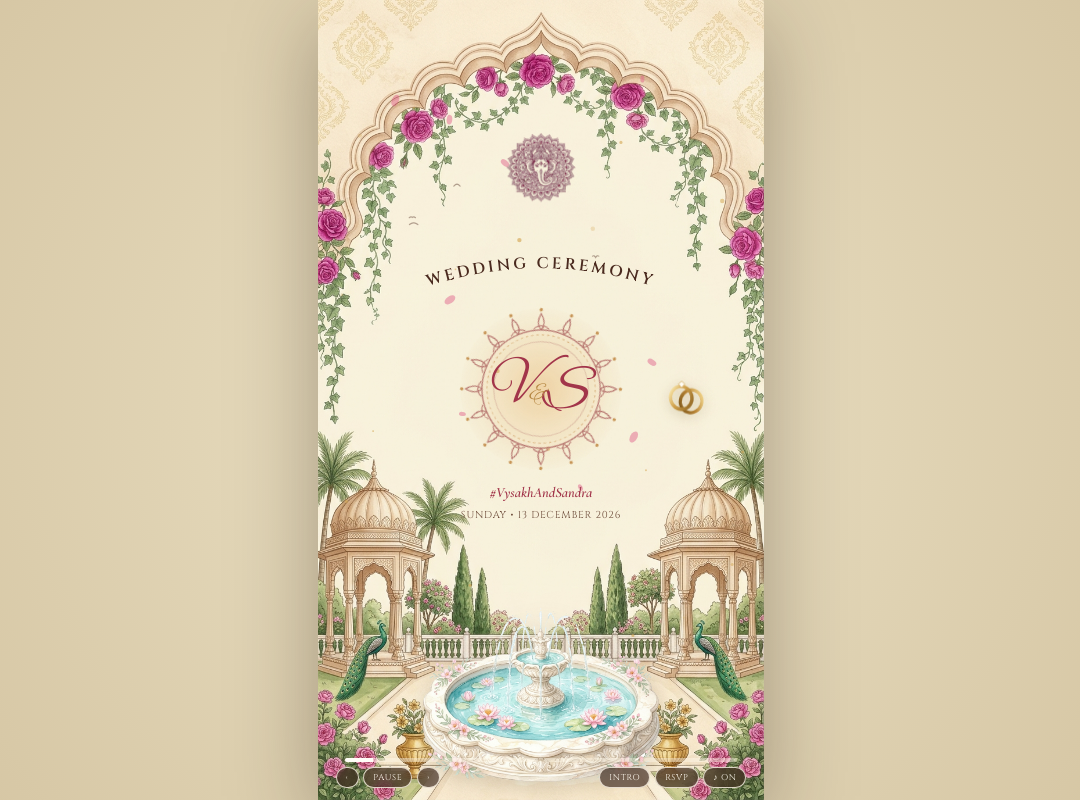
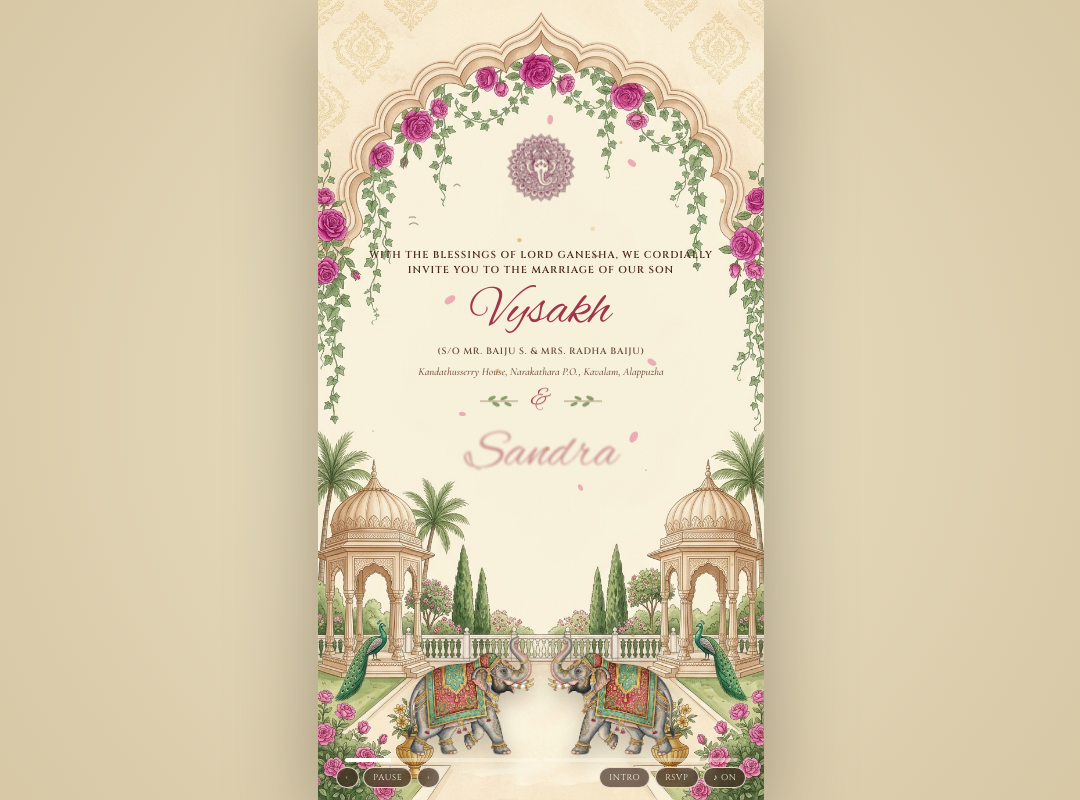
Before and after one commit to vishalcodes404/WeddingInvitation, a Next.js app: page / in a window 1280 px wide. Both pictures are taken after a click on the button "SKIP INTRO". Shown: the whole page, without its empty margins (99-1179 px from the left). Built offline with nearby package versions, Linux system fonts and the light colour scheme.

Commit message:
Keep only Families/Elephants and Ceremony/Couple slides

```diff
--- a/app/globals.css
+++ b/app/globals.css
@@ -511,7 +511,7 @@ body {
 
 .progress-track {
   display: grid;
-  grid-template-columns: repeat(4, 1fr);
+  grid-template-columns: repeat(2, 1fr);
   gap: 1.4cqw;
   padding: 0 2cqw;
 }
--- a/app/page.js
+++ b/app/page.js
@@ -2,7 +2,7 @@
 import { useEffect, useRef, useState } from 'react'
 import AmbientCanvas from './components/AmbientCanvas'
 import EnvelopeIntro from './components/EnvelopeIntro'
-import { FloatingRings, LeafDivider, MandalaCrest } from './components/Ornaments'
+import { FloatingRings, LeafDivider } from './components/Ornaments'
 import RsvpModal from './components/RsvpModal'
 
 const D = {
@@ -30,7 +30,7 @@ const D = {
   phones: ['9020903355', '9847570940'],
 }
 
-const SLIDE_DURATIONS = [7500, 9500, 10000, 9500]
+const SLIDE_DURATIONS = [9500, 11000]
 
 export default function Page() {
   const [introKey, setIntroKey] = useState(0)
@@ -77,7 +77,7 @@ export default function Page() {
     clearTimeout(timerRef.current)
     setOut(true)
     setTimeout(() => {
-      setStep((next + 4) % 4)
+      setStep((next + 2) % 2)
       setOut(false)
     }, 450)
   }
@@ -85,7 +85,7 @@ export default function Page() {
   useEffect(() => {
     if (!started || paused || modalOpen) return
     timerRef.current = setTimeout(() => {
-      goTo((step + 1) % 4)
+      goTo((step + 1) % 2)
     }, SLIDE_DURATIONS[step])
     return () => clearTimeout(timerRef.current)
   }, [started, paused, modalOpen, step])
@@ -201,78 +201,35 @@ export default function Page() {
       {/* 1. Painted Mughal Floral Arch & Palace Garden Backdrop */}
       <img src="/art/palace.png" alt="" className="palace-bg" />
 
-      {/* 2. Live Birds, Rose Petals, Gold Dust & Fountain Water Particles */}
-      <AmbientCanvas showFountainSparkle={step === 0 || step === 3} />
+      {/* 2. Live Birds, Rose Petals & Gold Dust */}
+      <AmbientCanvas showFountainSparkle={false} />
 
       {/* 3. Lord Ganesha Medallion under Arch Apex */}
       <img src="/art/ganesha.png" alt="Lord Ganesha emblem" className="ganesha-emblem" />
 
-      {/* 4. Dynamic Courtyard Illustrations per Slide */}
+      {/* 4. Dynamic Courtyard Illustrations (Elephants on Slide 0, Couple on Slide 1) */}
       <div className="courtyard-layer" aria-hidden="true">
-        <img
-          src="/art/fountain.png"
-          alt=""
-          className={`prop-fountain${step === 0 || step === 3 ? ' on' : ''}`}
-        />
         <img
           src="/art/elephant-left.png"
           alt=""
-          className={`prop-elephant left${step === 1 ? ' on' : ''}`}
+          className={`prop-elephant left${step === 0 ? ' on' : ''}`}
         />
         <img
           src="/art/elephant-right.png"
           alt=""
-          className={`prop-elephant right${step === 1 ? ' on' : ''}`}
+          className={`prop-elephant right${step === 0 ? ' on' : ''}`}
         />
         <img
           src="/art/couple.png"
           alt=""
-          className={`prop-couple${step === 2 ? ' on' : ''}`}
+          className={`prop-couple${step === 1 ? ' on' : ''}`}
         />
       </div>
 
-      {/* 5. Animated Invitation Scenes (shown once curtains start parting) */}
+      {/* 5. Two Invitation Scenes */}
       {started && (
         <section className={`content-zone${out ? ' out' : ''}`} key={`${introKey}-${step}`}>
           {step === 0 && (
-            <>
-              <svg
-                className="arc-reveal"
-                viewBox="0 0 280 54"
-                style={{ width: '68cqw', overflow: 'visible', marginBottom: '-1cqw' }}
-                aria-hidden="true"
-              >
-                <defs>
-                  <path id="weddingArc" d="M 18 48 Q 140 2 262 48" />
-                </defs>
-                <text
-                  fill="#4a2a1f"
-                  fontSize="14.5"
-                  fontFamily="'Cinzel', serif"
-                  letterSpacing="2.8"
-                  fontWeight="600"
-                >
-                  <textPath href="#weddingArc" startOffset="50%" textAnchor="middle">
-                    WEDDING CEREMONY
-                  </textPath>
-                </text>
-              </svg>
-
-              <div style={{ position: 'relative', width: '100%', display: 'grid', placeItems: 'center' }}>
-                <MandalaCrest />
-                <FloatingRings className="rings-right" />
-              </div>
-
-              <p className="serif-ital" style={{ color: 'var(--rose)', fontSize: '3.2cqw', fontWeight: 600 }}>
-                #{D.groom}And{D.bride}
-              </p>
-              <p className="cin-sm">
-                {D.weekday.toUpperCase()} • {D.day} DECEMBER {D.year}
-              </p>
-            </>
-          )}
-
-          {step === 1 && (
             <>
               <p className="cin" style={{ fontSize: '2.25cqw', fontWeight: 600 }}>
                 WITH THE BLESSINGS OF LORD GANESHA, WE CORDIALLY INVITE YOU TO THE MARRIAGE OF OUR SON
@@ -300,7 +257,7 @@ export default function Page() {
             </>
           )}
 
-          {step === 2 && (
+          {step === 1 && (
             <>
               <div style={{ position: 'relative', width: '100%', display: 'flex', flexDirection: 'column', alignItems: 'center' }}>
                 <FloatingRings className="rings-left" />
@@ -334,42 +291,12 @@ export default function Page() {
                 {D.venue.toUpperCase()}, {D.place.toUpperCase()}
               </p>
 
-              <a className="btn-pill" href={D.templeMap} target="_blank" rel="noopener noreferrer">
-                VIEW ON MAP
-              </a>
-            </>
-          )}
-
-          {step === 3 && (
-            <>
-              <h2 className="script-title write-reveal">Reception</h2>
-              <p className="cin" style={{ fontSize: '2.7cqw', fontWeight: 600, color: 'var(--rose-deep)' }}>
-                {D.reception} • SAME DAY
-              </p>
-              <p className="serif-ital" style={{ fontSize: '2.6cqw' }}>
-                You are also invited for the reception at our residence
-              </p>
-              <p className="cin-sm" style={{ fontSize: '2.1cqw' }}>
-                {D.groomHome}
-              </p>
-
-              <LeafDivider label="Sharing the Happiness" />
-
-              <p className="serif-ital" style={{ fontSize: '2.7cqw', lineHeight: 1.4 }}>
-                {D.sharing.slice(0, 2).join('  •  ')}
-                <br />
-                {D.sharing.slice(2).join('  •  ')}
-              </p>
-              <p className="cin-sm" style={{ fontWeight: 600 }}>
-                PARTY LEAVES AT {D.partyLeaves}
-              </p>
-
               <div style={{ display: 'flex', gap: '1.4cqw', flexWrap: 'wrap', justifyContent: 'center' }}>
-                <a className="btn-pill" href={D.residenceMap} target="_blank" rel="noopener noreferrer">
-                  RESIDENCE MAP
+                <a className="btn-pill" href={D.templeMap} target="_blank" rel="noopener noreferrer">
+                  VIEW ON MAP
                 </a>
                 <button type="button" className="btn-pill" onClick={() => setModalOpen(true)}>
-                  RSVP &amp; CALL
+                  RECEPTION &amp; RSVP
                 </button>
               </div>
             </>
```
